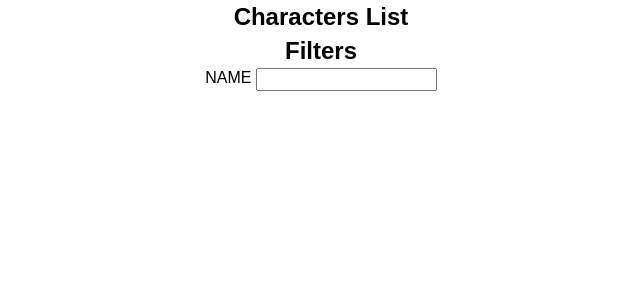
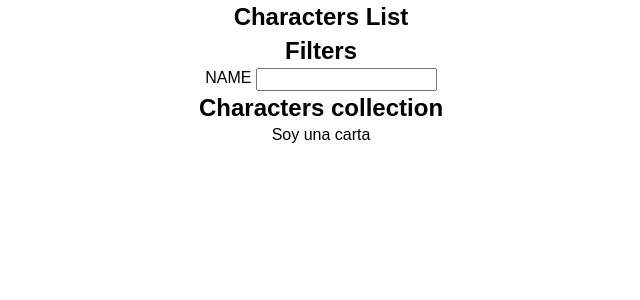
Before and after one commit to carmen-tm/f-m3-evaluacion-final-carmen-tm, a React (Create React App) app: page /#/ in a window 1280 px wide. Shown: the top 300 px of the page, without its empty margins (319-959 px from the left). Built offline with nearby package versions, Linux system fonts and the light colour scheme.

Commit message:
Complete last commit

```diff
--- a/src/components/App/App.js
+++ b/src/components/App/App.js
@@ -19,7 +19,11 @@ class App extends React.Component {
 						path="/"
 						render={() => {
 							return (
-								<HomePage onChangeFilter={e => console.log(e)} valueFilter="" />
+								<HomePage
+									dataArr={[]}
+									onChangeFilter={e => console.log(e)}
+									valueFilter=""
+								/>
 							);
 						}}
 					/>
--- /dev/null
+++ b/src/components/CharacterList/index.js
@@ -0,0 +1,22 @@
+import React from 'react';
+import PropTypes from 'prop-types';
+import CharacterCard from '../CharacterCard';
+
+import './styles.scss';
+
+const CharacterList = props => {
+	const { dataArr } = props;
+	return (
+		<div>
+			<h2>Characters collection</h2>
+			<ul />
+			<CharacterCard character={{}} />
+		</div>
+	);
+};
+
+CharacterList.propTypes = {
+	dataArr: PropTypes.array.isRequired
+};
+
+export default CharacterList;
--- a/src/containers/HomePage/index.js
+++ b/src/containers/HomePage/index.js
@@ -1,22 +1,22 @@
 import React from 'react';
 import PropTypes from 'prop-types';
 import FiltersList from '../../components/FiltersList';
-// import { Link } from 'react-router-dom';
+import CharacterList from '../../components/CharacterList';
 import './styles.scss';
 
 const HomePage = props => {
-	const { onChangeFilter, valueFilter } = props;
+	const { dataArr, onChangeFilter, valueFilter } = props;
 	return (
 		<div>
 			<h2>Characters List</h2>
 			<FiltersList onChangeFilter={onChangeFilter} valueFilter={valueFilter} />
-
-			{/* <Link to="/character/ej"> Página detalle </Link> */}
+			<CharacterList dataArr={dataArr} />
 		</div>
 	);
 };
 
 HomePage.propTypes = {
+	dataArr: PropTypes.array.isRequired,
 	onChangeFilter: PropTypes.func.isRequired,
 	valueFilter: PropTypes.string //Not required yet
 };
```
Also changed, not shown: src/components/CharacterList/styles.scss (added), 1 other file (tests, documents, lock files or other folders).
